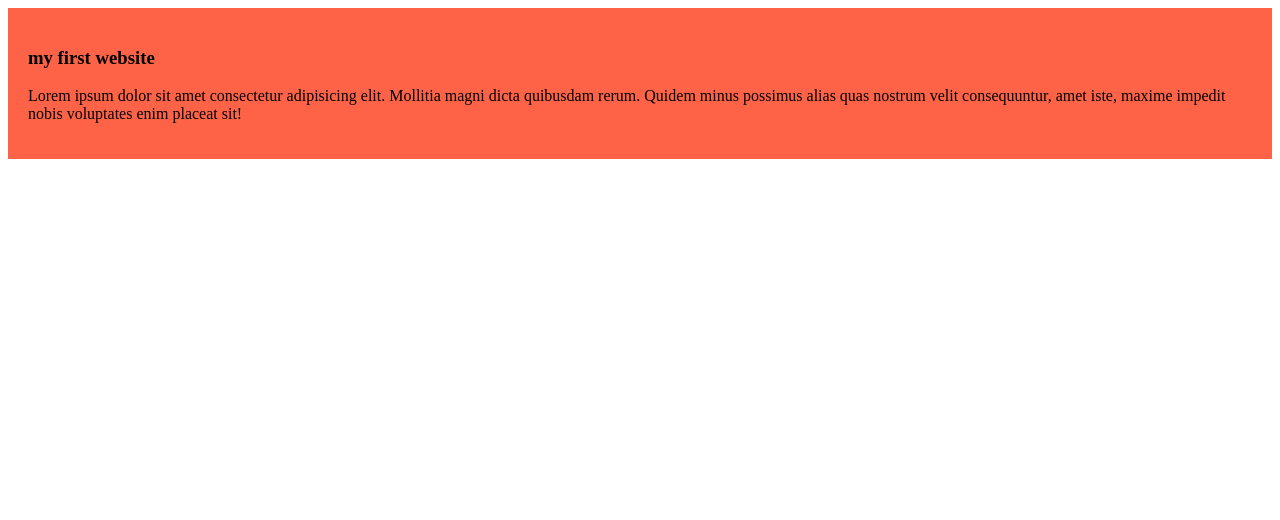
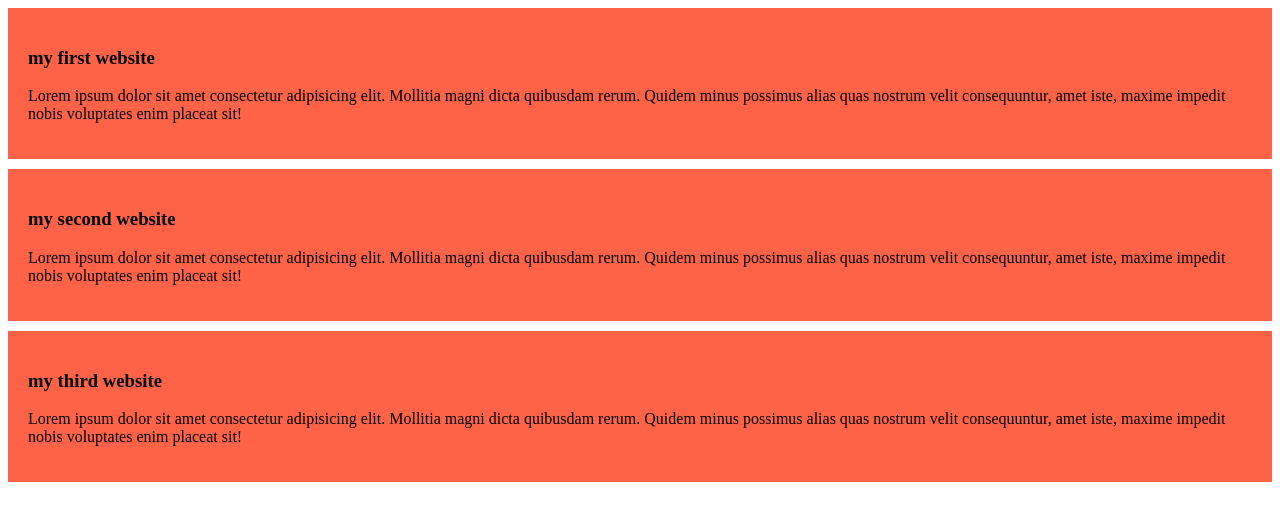
Before and after one commit to Shahnewaz0007/my-simple-website, a plain HTML site: page index.html in a window 1280 px wide. Drawn offline with Linux system fonts and the light colour scheme.

Commit message:
added the second and the third blog

```diff
--- a/index.html
+++ b/index.html
@@ -11,6 +11,14 @@
         <h3>my first website</h3>
         <p>Lorem ipsum dolor sit amet consectetur adipisicing elit. Mollitia magni dicta quibusdam rerum. Quidem minus possimus alias quas nostrum velit consequuntur, amet iste, maxime impedit nobis voluptates enim placeat sit!</p>
     </div>
+    <div>
+        <h3>my second website</h3>
+        <p>Lorem ipsum dolor sit amet consectetur adipisicing elit. Mollitia magni dicta quibusdam rerum. Quidem minus possimus alias quas nostrum velit consequuntur, amet iste, maxime impedit nobis voluptates enim placeat sit!</p>
+    </div>
+    <div>
+        <h3>my third website</h3>
+        <p>Lorem ipsum dolor sit amet consectetur adipisicing elit. Mollitia magni dicta quibusdam rerum. Quidem minus possimus alias quas nostrum velit consequuntur, amet iste, maxime impedit nobis voluptates enim placeat sit!</p>
+    </div>
 </body>
 </html>
 
--- a/styles/blog.css
+++ b/styles/blog.css
@@ -1,4 +1,5 @@
 div{
     background-color: tomato;
     padding: 20px;
+    margin-bottom: 10px;
 }
```
